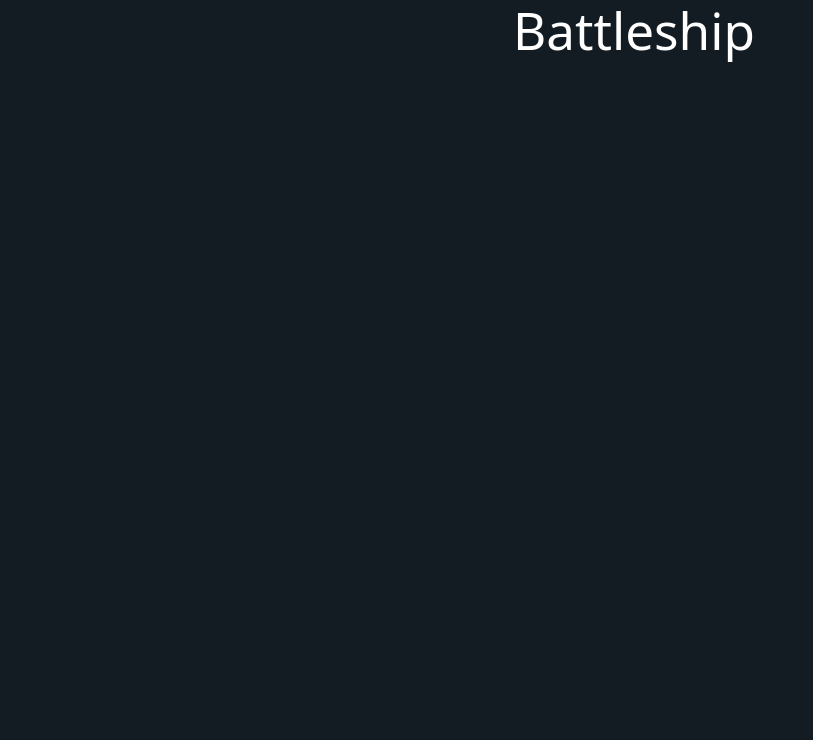
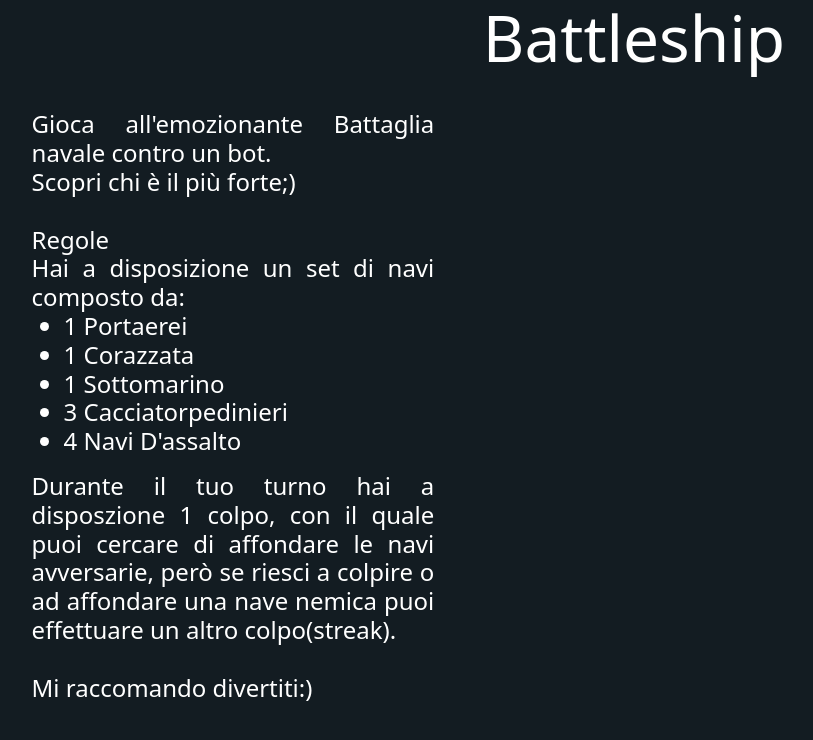
Before and after one commit to Mattia-Zanini/Absolute-BattleShip, a Vue app in the folder Battaglia_Navale/: page / in a window 1280 px wide. Shown: the top 740 px of the page, without its empty margins (6-819 px from the left). Built offline with nearby package versions, Linux system fonts and the light colour scheme.

Commit message:
Init Game
Created the arrays containing the nai of both players and finished the respective classes, writed a desciption of the game

```diff
--- a/Battaglia_Navale/index.html
+++ b/Battaglia_Navale/index.html
@@ -6,7 +6,7 @@
   <link rel="icon" type="image/png" href="/favicon.png" />
   <meta name="viewport" content="width=device-width, initial-scale=1.0" />
   <!-- CSS-->
-  <link rel="stylesheet" href="./src/components/page.css" />
+  <link rel="stylesheet" href="./src/components/CSS/page.css" />
   <!-- Bootstrap CSS -->
   <link href="https://cdn.jsdelivr.net/npm/bootstrap@5.1.3/dist/css/bootstrap.min.css" rel="stylesheet"
     integrity="sha384-1BmE4kWBq78iYhFldvKuhfTAU6auU8tT94WrHftjDbrCEXSU1oBoqyl2QvZ6jIW3" crossorigin="anonymous" />
--- a/Battaglia_Navale/src/App.vue
+++ b/Battaglia_Navale/src/App.vue
@@ -1,25 +1,59 @@
 <script setup>
-/*import { Ship, Barca } from './ship.js';
-const s = new Ship("Assalto", 1900);
-const b = new Barca("Portaerei", 1900);
-console.log(s);
-console.log(b);*/
+import { Player } from "./components/JS/Game.js";
+// ships featured in the game
+let ships = [
+  {
+    name: "Aircraft Carrier",
+    size: 5,
+  },
+  {
+    name: "Battleship",
+    size: 4,
+  },
+  {
+    name: "Submarine",
+    size: 3,
+  },
+  {
+    name: "Cruiser",
+    size: 2,
+  },
+  {
+    name: "Destroyer",
+    size: 1,
+  },
+];
+const giocatore = new Player("Giocatore");
+const bot = new Player("BOT");
+//create 10 ships for each player
+for (let i = 0; i < 10; i++) {
+  if (i < 3) { giocatore.newShip(i, ships[i].name, ships[i].size); bot.newShip(i, ships[i].name, ships[i].size); }
+  if (i > 2 && i < 6) { giocatore.newShip(i, ships[3].name, ships[3].size); bot.newShip(i, ships[3].name, ships[3].size); }
+  if (i > 5 && i < 10) { giocatore.newShip(i, ships[4].name, ships[4].size); bot.newShip(i, ships[4].name, ships[4].size); }
+}
+console.log(giocatore);
+console.log(bot);
 </script>
 
 <template>
   <div class="container-fluid">
     <!-- APP -->
     <div class="row">
-      <div class="col-12 title">
-        <h1 class="title-h1">Battleship</h1>
+      <h1 class="title-h1">Battleship</h1>
+    </div>
+    <div class="row">
+      <div class="col-4 detail-game">
+        <DetailGame />
       </div>
     </div>
   </div>
 </template>
 
 <script>
+import DetailGame from "./components/VUE/DetailGame.vue";
 export default {
-  /*// Properties returned from data() becomes reactive state
+  /*
+  // Properties returned from data() becomes reactive state
   // and will be exposed on `this`.
   data() {
     return {
@@ -39,7 +73,10 @@ export default {
   // of a component's lifecycle.
   // This function will be called when the component is mounted.
   mounted() {
-    console.log(`Correctrly mounted`)
-  }
-}
+    console.log(`Correctrly mounted`);
+  },
+  components: {
+    DetailGame,
+  },
+};
 </script>
--- /dev/null
+++ b/Battaglia_Navale/src/components/CSS/page.css
@@ -0,0 +1,14 @@
+.sfondo {
+  background-color: #131c22;
+}
+* {
+  color: white;
+}
+.title-h1 {
+  font-size: 5vw;
+  text-align: center;
+}
+.detail-game {
+  margin: 2% 0 0 2% !important;
+  text-align: justify;
+}
--- /dev/null
+++ b/Battaglia_Navale/src/components/JS/Game.js
@@ -0,0 +1,30 @@
+export class Ship {
+  id;
+  name;
+  Length;
+  isVertical;
+  isSelected;
+  constructor(_id, _name, _Length) {
+    this.id = _id;
+    this.name = _name;
+    this.Length = _Length;
+  }
+}
+export class Player {
+  name;
+  ships;
+  constructor(_name) {
+    this.name = _name;
+    this.ships = [];
+  }
+  newShip(_id, _name, _Length) {
+    this.ships.push(new Ship(_id, _name, _Length));
+    return this.ships[this.ships.length - 1];
+  }
+  get allShips() {
+    return this.ships;
+  }
+  get numberOfShips() {
+    return this.ships.length;
+  }
+}
--- /dev/null
+++ b/Battaglia_Navale/src/components/VUE/DetailGame.vue
@@ -0,0 +1,22 @@
+<template>
+    <h4>
+        Gioca all'emozionante Battaglia navale contro un bot.
+        <br />Scopri chi è il più forte;)
+        <br />
+        <br />Regole
+        <br />Hai a disposizione un set di navi composto da:
+        <br />
+        <ul>
+            <li>1 Portaerei</li>
+            <li>1 Corazzata</li>
+            <li>1 Sottomarino</li>
+            <li>3 Cacciatorpedinieri</li>
+            <li>4 Navi D'assalto</li>
+        </ul>Durante il tuo turno hai a disposzione 1 colpo,
+        con il quale puoi cercare di affondare le navi avversarie,
+        però se riesci a colpire o ad affondare una nave nemica puoi
+        effettuare un altro colpo(streak).
+        <br />
+        <br />Mi raccomando divertiti:)
+    </h4>
+</template>
--- a/Battaglia_Navale/src/components/page.css
+++ /dev/null
@@ -1,12 +0,0 @@
-.sfondo {
-  background-color: #131c22;
-}
-* {
-  color: white;
-}
-.title {
-  text-align: center;
-}
-.title-h1 {
-  font-size: 4vw;
-}
```
Also changed, not shown: Battaglia_Navale/src/ship.js (deleted, +0 -12 lines).
